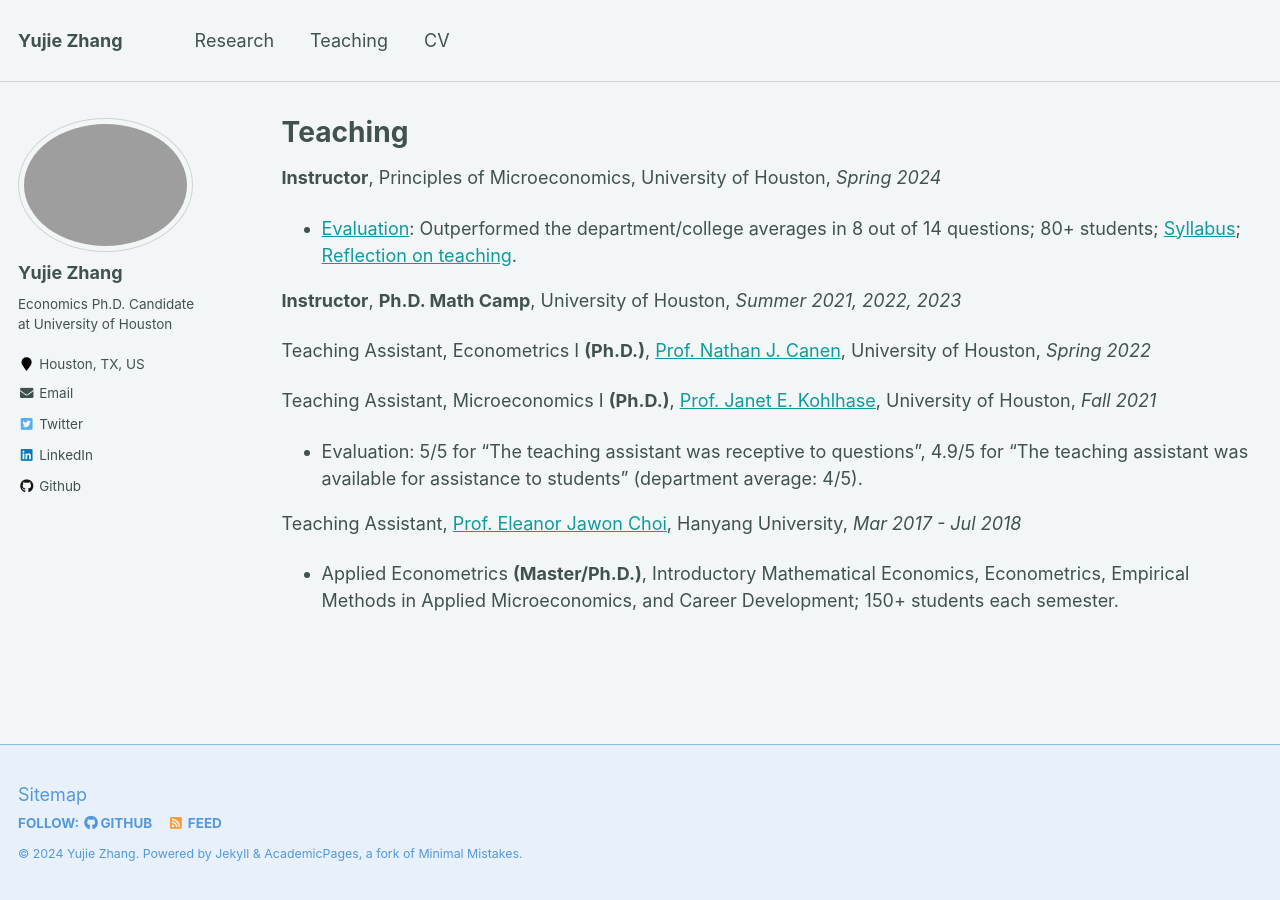
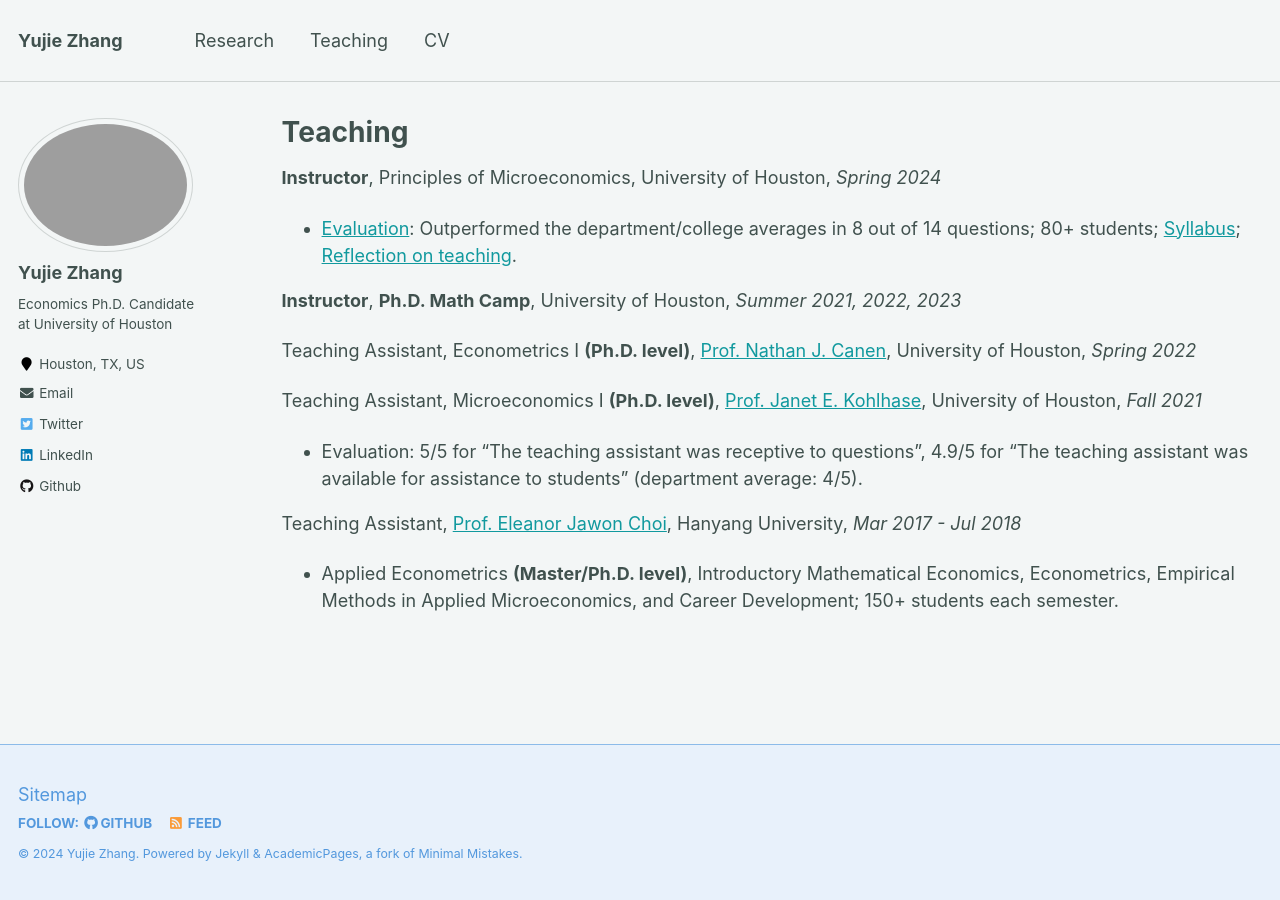
Before and after one commit to yujiezhangecon/yujiezhangecon.github.io, a Jekyll site: the page built from _pages/teaching.md, in a window 1280 px wide. Built offline with Jekyll 4.4.1, drawn with Linux system fonts in a browser that asks for light colours.

Commit message:
Update teaching.md

```diff
--- a/_pages/teaching.md
+++ b/_pages/teaching.md
@@ -23,17 +23,17 @@ author_profile: true
 ## Teaching Assistant
 --->
 
-Teaching Assistant, Econometrics I **(Ph.D.)**, [Prof. Nathan J. Canen](https://sites.google.com/site/njcanen/home), University of Houston, _Spring 2022_
+Teaching Assistant, Econometrics I **(Ph.D. level)**, [Prof. Nathan J. Canen](https://sites.google.com/site/njcanen/home), University of Houston, _Spring 2022_
 
 <!---
 * Held TA session for Ph.D. students in Economics and Business school every week.
 --->
 
-Teaching Assistant, Microeconomics I **(Ph.D.)**, [Prof. Janet E. Kohlhase](https://www.uh.edu/~kohlhase/), University of Houston, _Fall 2021_
+Teaching Assistant, Microeconomics I **(Ph.D. level)**, [Prof. Janet E. Kohlhase](https://www.uh.edu/~kohlhase/), University of Houston, _Fall 2021_
 * Evaluation: 5/5 for "The teaching assistant was receptive to questions", 4.9/5 for "The teaching assistant was available for assistance to students" (department average: 4/5).
 
 Teaching Assistant, [Prof. Eleanor Jawon Choi](https://sites.google.com/view/eleanorjchoi), Hanyang University, _Mar 2017 - Jul 2018_
-* Applied Econometrics **(Master/Ph.D.)**, Introductory Mathematical Economics, Econometrics, Empirical Methods in Applied Microeconomics, and Career Development; 150+ students each semester.
+* Applied Econometrics **(Master/Ph.D. level)**, Introductory Mathematical Economics, Econometrics, Empirical Methods in Applied Microeconomics, and Career Development; 150+ students each semester.
 
 <!---
 * Summary: (1) Graded problem sets and exams, and hosted office hours for more than 150 students each semester. (2) Assisted professor with course materials, attendance checking, monitoring exams, managing records and the statistics of students’ performance.
```
